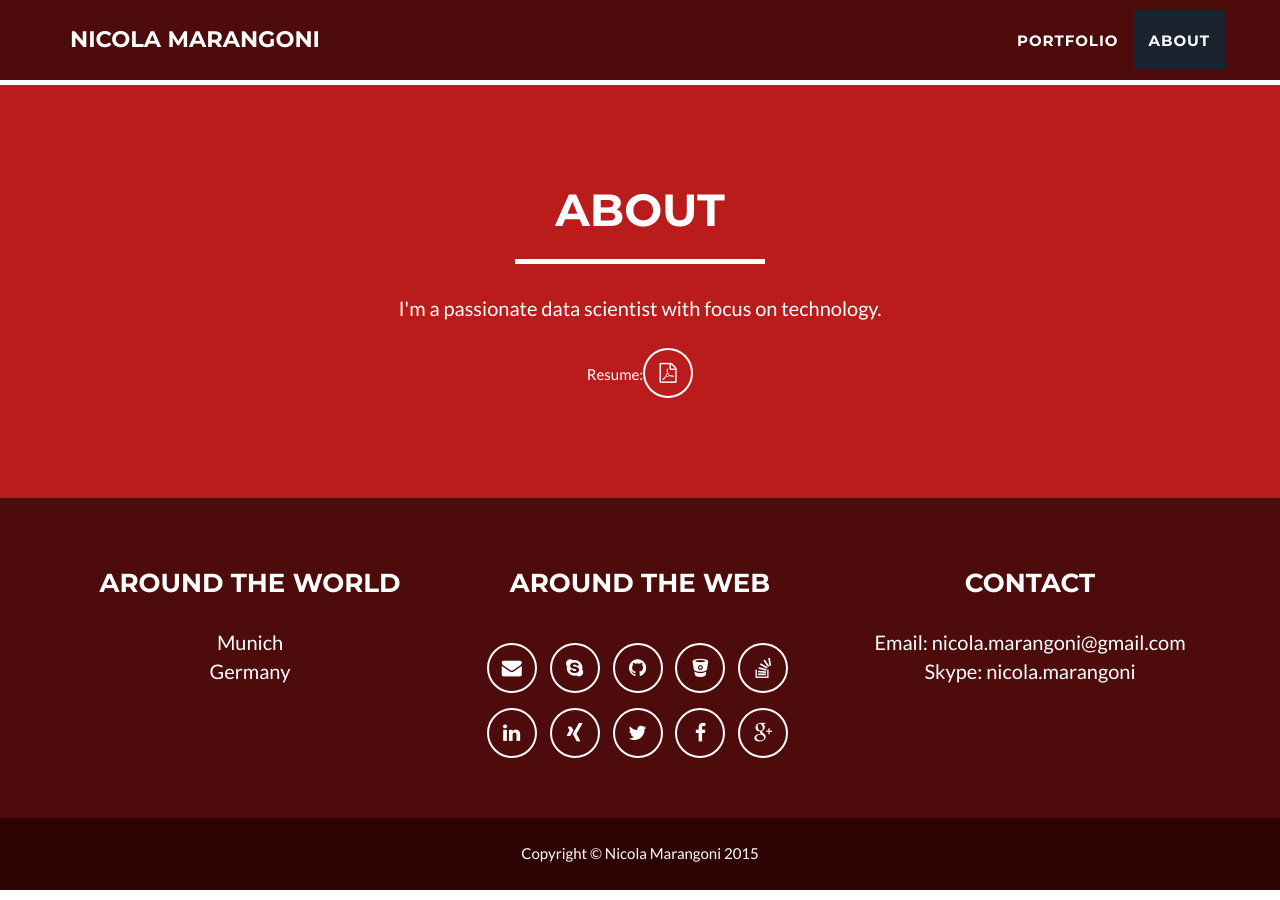
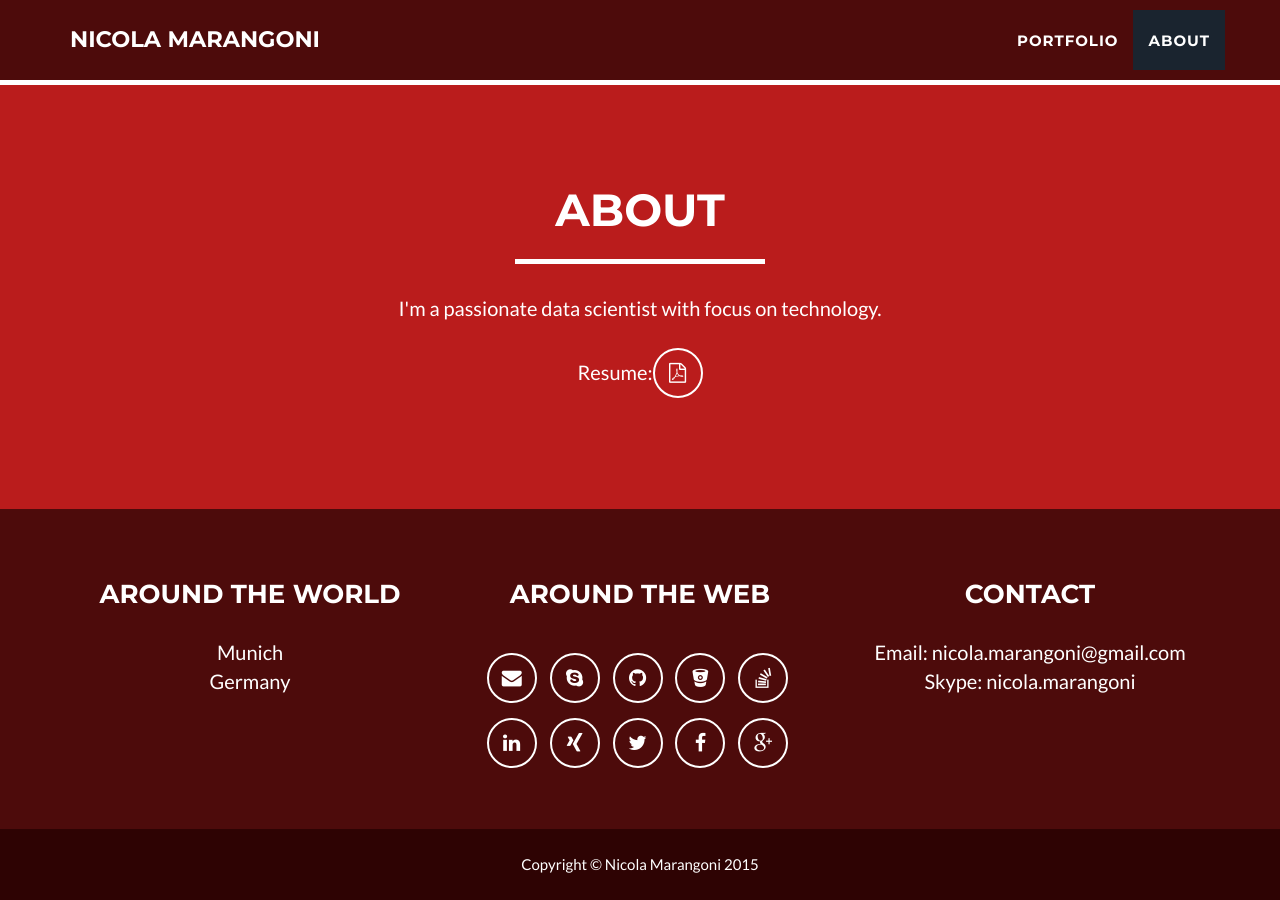
Before and after one commit to nicolamarangoni/nicolamarangoni.github.io, a Jekyll site: the page built from index.html, in a window 1280 px wide and 900 px high, scrolled down 1737 px. Built offline with Jekyll 4.4.1, drawn with Linux system fonts in a browser that asks for light colours.

Commit message:
minor changes

```diff
--- a/_includes/about.html
+++ b/_includes/about.html
@@ -22,7 +22,7 @@
             </div>
             <div class="row">
                 <div class="col-lg-12 text-center">
-                    Resume:<a href="files/Marangoni_eng_long.pdf" class="btn-social btn-outline"><i class="fa fa-fw fa-file-pdf-o"></i></a>
+                    <p>Resume:<a href="files/Marangoni_eng_long.pdf" class="btn-social btn-outline"><i class="fa fa-fw fa-file-pdf-o"></i></a></p>
                 </div>
             </div>
         </div>
```
